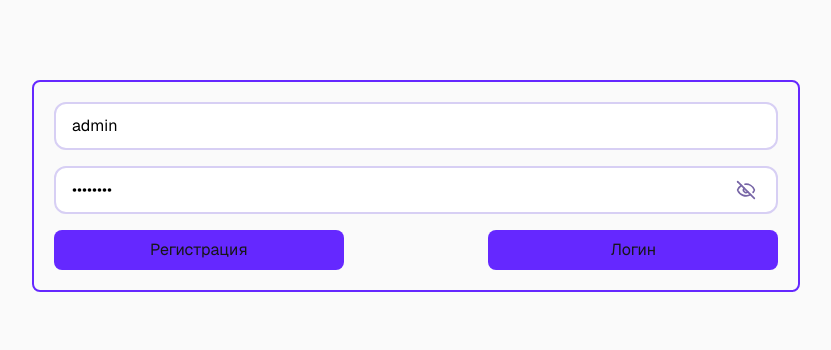
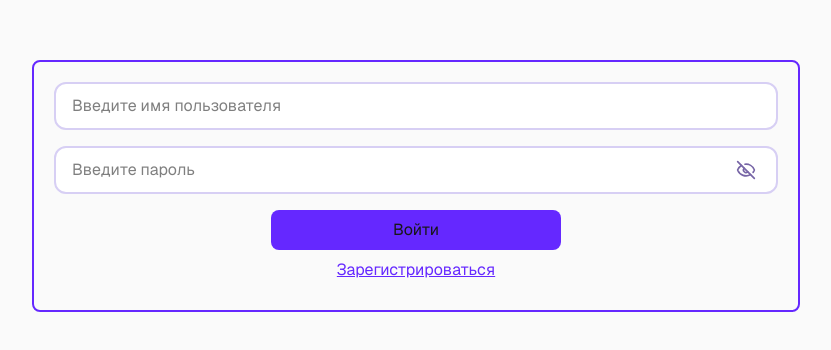
Before and after one commit to SkyValen/Mini_Jira_Frontend, a Next.js app: page / in a window 1280 px wide. Shown: the part 214-564 px from the top of the page, without its empty margins (224-1055 px from the left). Built offline with nearby package versions, Linux system fonts and the light colour scheme.

Commit message:
working login page

```diff
--- a/src/app/page.js
+++ b/src/app/page.js
@@ -1,48 +1,83 @@
 "use client";
-import { getUserById, loginUser } from "../entities/user/api";
+import { loginUser, registerUser } from "@/entities/user/api";
 import { useState } from "react";
 import { InputField } from "@/shared/ui/input-field/input-field";
 import Button from "@/shared/ui/button/button";
 
 export default function Home() {
-  const [username, setUsername] = useState("admin");
-  const [password, setPassword] = useState("password");
+  const [loginUsername, setLoginUsername] = useState("");
+  const [loginPassword, setLoginPassword] = useState("");
+  const [registerUsername, setRegisterUsername] = useState("");
+  const [registerPassword, setRegisterPassword] = useState("");
+  const [loginmode, setLoginMode] = useState(true);
 
   async function login() {
-    let token = (await loginUser({ username, password })).data;
+    let token = (await loginUser({ username: loginUsername, password: loginPassword })).data;
     document.cookie = `jwt=${token}; path=/;`;
+    console.log(token);
     window.location.replace("/projects");
   }
+  async function switchMode() {
+    setLoginMode((prev) => !prev);
+  }
   async function register() {
-    window.location.replace("/register");
+    let user = (await registerUser({ username: registerUsername, password: registerPassword })).data;
+    console.log(user);
   }
   return (
     <div className="flex flex-col flex-1 items-center justify-center bg-zinc-50 font-sans">
       <main className="flex flex-col items-center w-full p-5 max-w-3xl flex-row border-2 border-[#6528FF] rounded-lg">
+        {loginmode ?
+          <form
+            className="flex flex-col w-full items-center space-y-4"
+            onSubmit={(e) => e.preventDefault()}
+          >
+            <InputField
+              placeholder="Введите имя пользователя"
+              value={loginUsername}
+              setValue={(value) => setLoginUsername(value)}
+              className="!bg-white !border-[#D7CFF4] !text-black !rounded-xl !py-2.5 !px-4 hover:border-[#6A4BD1] transition-colors"
+            />
+            <InputField
+              enableVisibility
+              placeholder="Введите пароль"
+              value={loginPassword}
+              setValue={(value) => setLoginPassword(value)}
+              length={{ min: 8, max: 20 }}
+              func={login}
+              className="!bg-white !border-[#D7CFF4] !text-black !rounded-xl !py-2.5 !px-4 hover:border-[#6A4BD1] transition-colors"
+            />
+            <div className="flex flex-col w-full items-center">
+              <Button text="Войти" func={login} className="" />
+              <Button text="Зарегистрироваться" func={switchMode} className="bg-transparent text-[#6528FF] underline" />
+            </div>
+          </form>
+          :
           <form
             className="flex flex-col w-full space-y-4"
             onSubmit={(e) => e.preventDefault()}
           >
             <InputField
               placeholder="Введите имя пользователя"
-            value={username}
-            setValue={(value) => setUsername(value)}
+              value={registerUsername}
+              setValue={(value) => setRegisterUsername(value)}
               className="!bg-white !border-[#D7CFF4] !text-black !rounded-xl !py-2.5 !px-4 hover:border-[#6A4BD1] transition-colors"
             />
             <InputField
               enableVisibility
               placeholder="Введите пароль"
-            value={password}
-            setValue={(value) => setPassword(value)}
+              value={registerPassword}
+              setValue={(value) => setRegisterPassword(value)}
               length={{ min: 8, max: 20 }}
-            func={login}
+              func={register}
               className="!bg-white !border-[#D7CFF4] !text-black !rounded-xl !py-2.5 !px-4 hover:border-[#6A4BD1] transition-colors"
             />
-          <div className="flex justify-between">
-            <Button text="Регистрация" func={register} className="" />
-            <Button text="Логин" func={login} className="" />
+            <div className="flex flex-col w-full items-center">
+              <Button text="Зарегистрироваться" func={register} className="" />
+              <Button text="Войти" func={switchMode} className="bg-transparent text-[#6528FF] underline" />
             </div>
           </form>
+        }
       </main>
     </div>
   );
--- a/src/app/projects/page.js
+++ b/src/app/projects/page.js
@@ -1,21 +1,6 @@
 "use client";
-import { getUserById, loginUser } from "../entities/user/api";
-import { useState } from "react";
-import { InputField } from "@/shared/ui/input-field/input-field";
-import Button from "@/shared/ui/button/button";
 
 export default function Home() {
-  const [username, setUsername] = useState("admin");
-  const [password, setPassword] = useState("password");
-
-  async function login() {
-    let token = (await loginUser({ username, password })).data;
-    document.cookie = `jwt=${token}; path=/;`;
-    window.location.replace("/projects");
-  }
-  async function register() {
-    window.location.replace("/register");
-  }
   return (
     <div className="flex flex-col flex-1 items-center justify-center bg-zinc-50 font-sans">
       <main className="flex flex-col items-center w-full p-5 max-w-3xl flex-row border-2 border-[#6528FF] rounded-lg">
```
Lines whose indentation alone changed are shown as unchanged.
